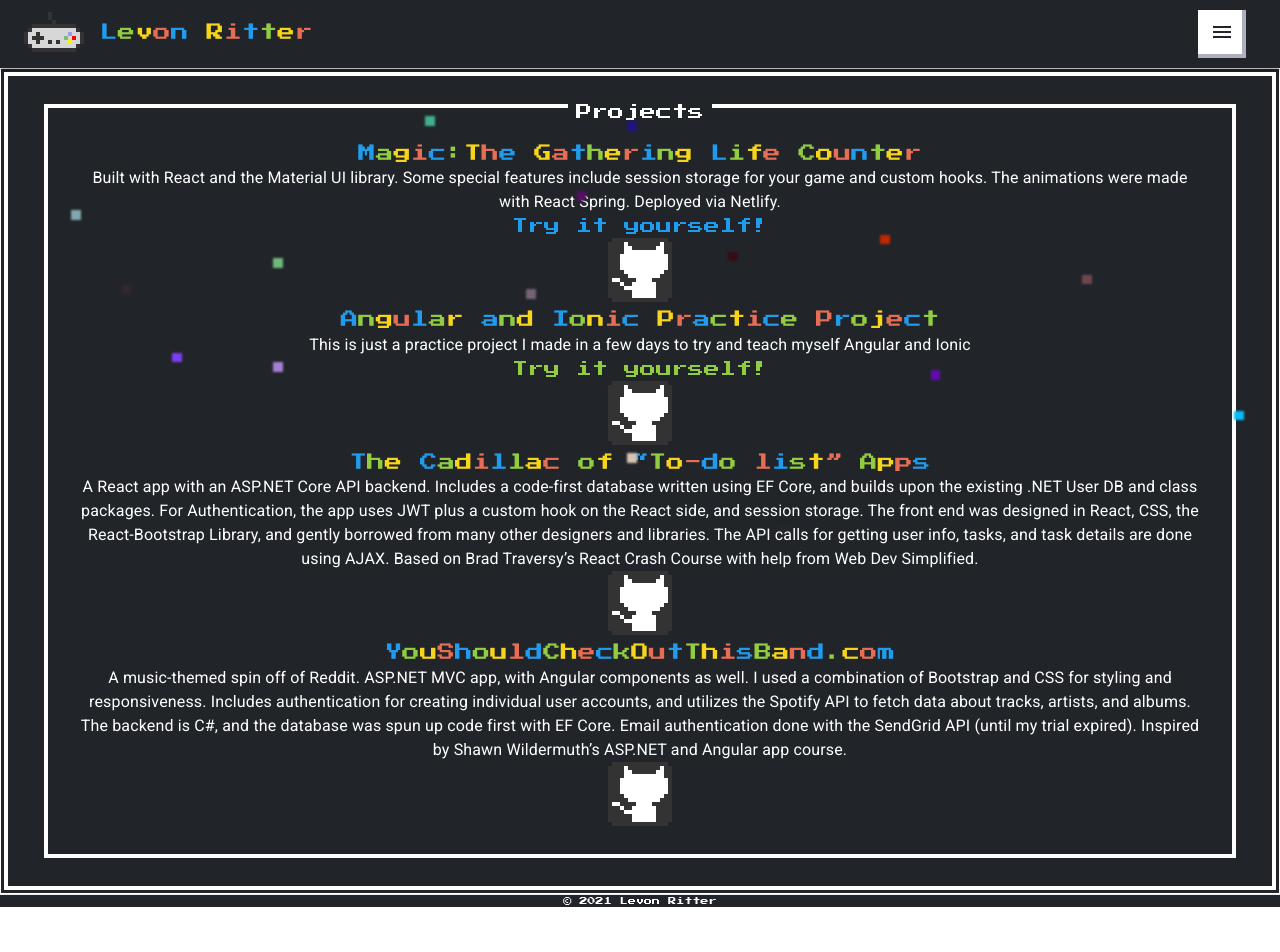
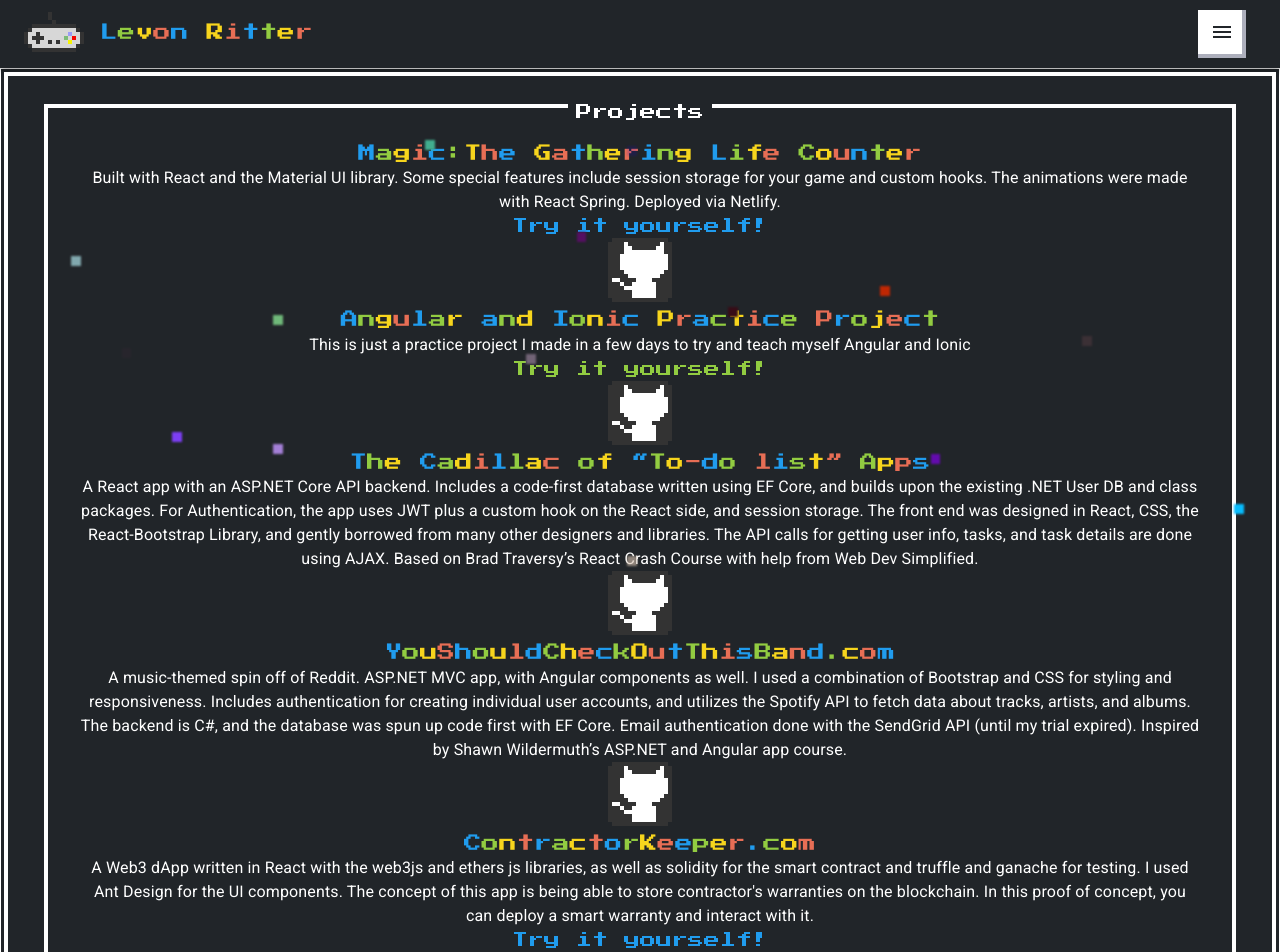
Before and after one commit to lritter79/my-portfolio, a Next.js app: page /projects in a window 1280 px wide. Shown: the top 952 px of the page. Before the commit the page ends 907 px from the top, so only its background shows below. Built offline with nearby package versions, Linux system fonts and the light colour scheme.

Commit message:
added new portfolio project

```diff
--- a/data/portfolioArray.js
+++ b/data/portfolioArray.js
@@ -31,4 +31,11 @@
     name: "YouShouldCheckOutThisBand.com",
     siteUrl: null,
   },
+  {
+    id: 4,
+    description:"A Web3 dApp written in React with the web3js and ethers js libraries, as well as solidity for the smart contract and truffle and ganache for testing. I used Ant Design for the UI components. The concept of this app is being able to store contractor's warranties on the blockchain. In this proof of concept, you can deploy a smart warranty and interact with it.",
+    repoUrl: "https://github.com/lritter79/contractor_keeper",
+    name: "ContractorKeeper.com",
+    siteUrl: "https://626a71ea4c447827d6ad9064--incandescent-melba-44196e.netlify.app/",
+  },
 ];
--- a/data/technicalSkillsArray.js
+++ b/data/technicalSkillsArray.js
@@ -11,6 +11,7 @@
       "Bootstrap",
       "Material UI",
       "React Spring Animations",
+      "Ant Design"
     ],
   },
   {
```
